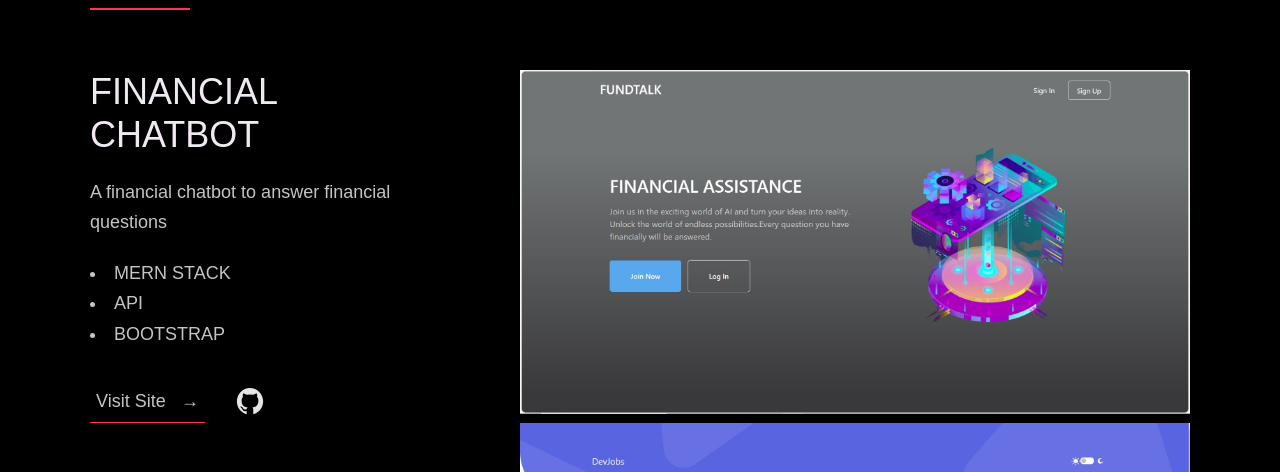
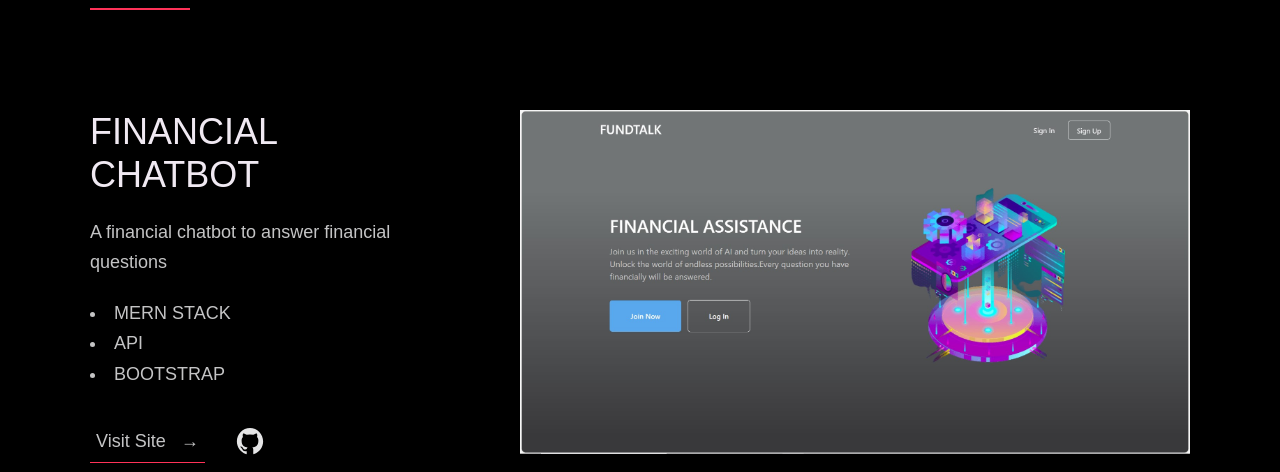
Before and after one commit to eakelvin/portfolio-ii, a React (Vite) app: page / in a window 1280 px wide. Shown: the part 998-1470 px from the top of the page. Built offline with nearby package versions, Linux system fonts and the light colour scheme; a web font is replaced by a local one.

Commit message:
layout commit

```diff
--- a/src/App.css
+++ b/src/App.css
@@ -405,7 +405,7 @@ body:not(.user-is-tabbing) a:focus {
 
 .header {
     background: linear-gradient(rgba(0,0,0, .1), rgba(0,0,0, .4)),
-        url('./images/header.jpg');
+        url('/images/header.jpg');
     height: 100vh;
     background-size: cover;
     background-position: center;
@@ -439,6 +439,10 @@ body:not(.user-is-tabbing) a:focus {
 /* --------------------------------------- */
 /* ----- Work ----- */
 /* --------------------------------------- */
+.space {
+    padding-top: 4rem;
+    padding-bottom: 4rem;
+}
 
 .work__box {
     display: flex;
--- a/src/Components/Project.jsx
+++ b/src/Components/Project.jsx
@@ -5,7 +5,7 @@ const Project = ({ project }) => {
 
   return (
     <div data-aos={animation && animation.type}>
-      <div className="work__box">
+      <div className="work__box space">
         <div className="work__text">
           <h3>{title}</h3>
           <p>{description}</p>
```
